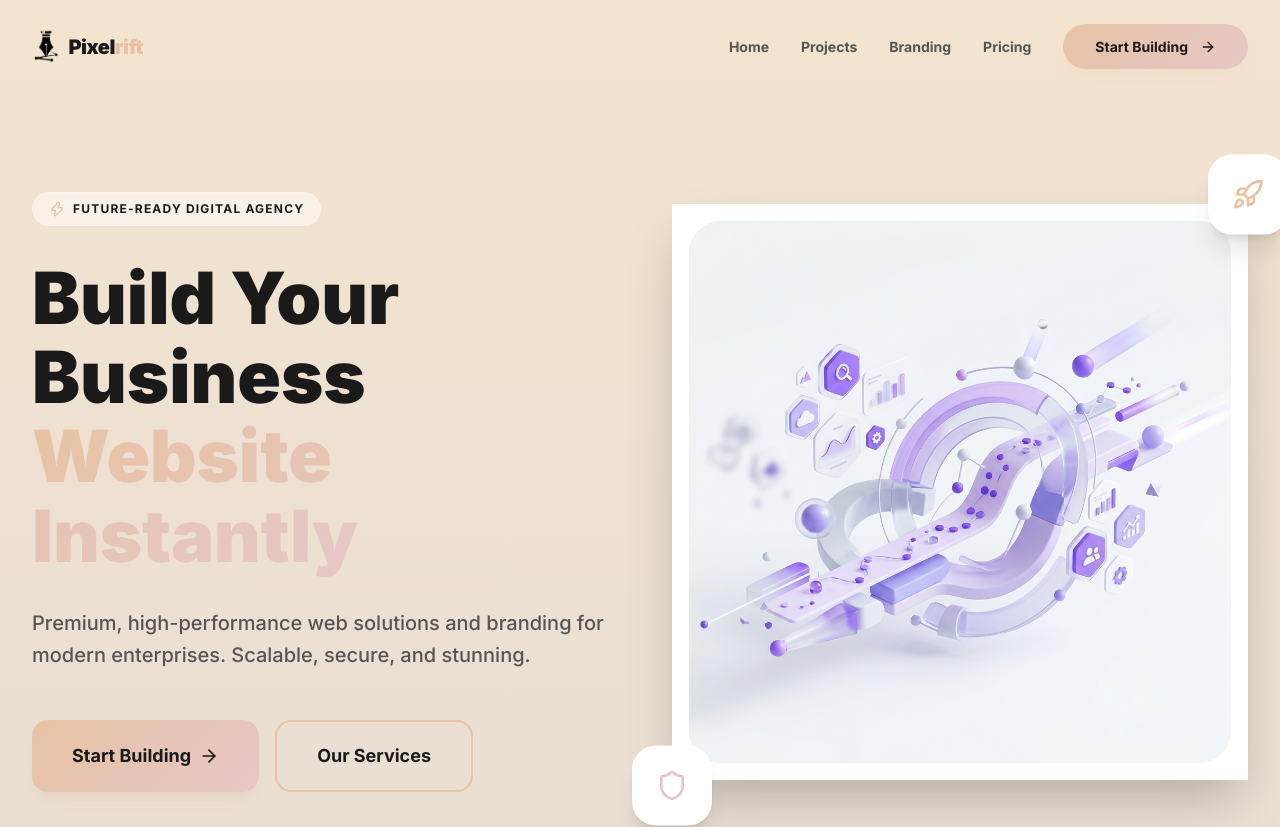
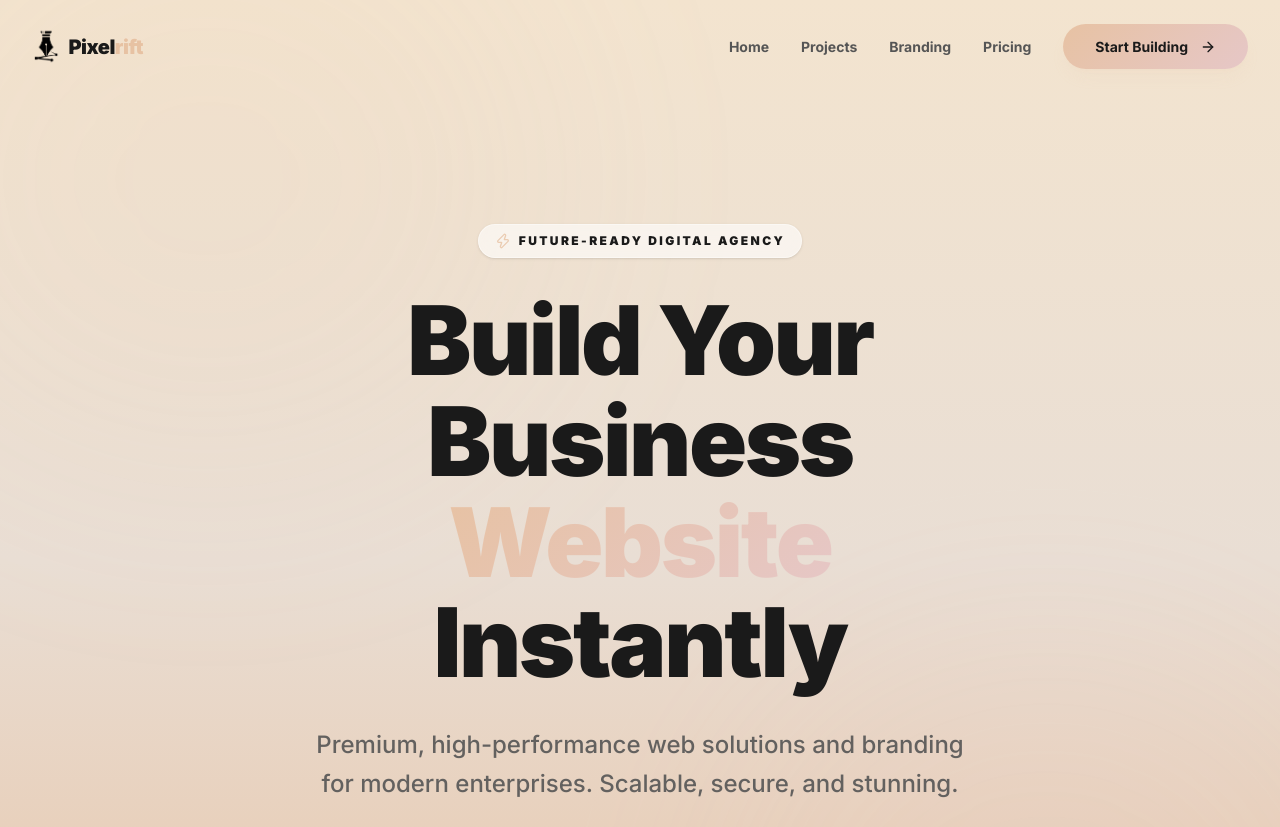
Before and after one commit to lUCIFER94008/Pixelrift, a Next.js app: page / in a window 1280 px wide. Shown: the top 827 px of the page. Built offline with nearby package versions, Linux system fonts and the light colour scheme.

Commit message:
feat: initialize project with custom Tailwind configuration and landing page layout

```diff
--- a/app/globals.css
+++ b/app/globals.css
@@ -104,7 +104,7 @@
 
   /* Hero Gradient */
   .bg-hero-gradient {
-    background: linear-gradient(180deg, #F3E4CF 0%, #E9DED4 100%);
+    background: linear-gradient(180deg, #F3E4CF 0%, #E9DED4 50%, #E7C2A3 100%);
   }
 
   @keyframes marquee {
--- a/app/page.js
+++ b/app/page.js
@@ -97,65 +97,59 @@ export default function LandingPage() {
   return (
     <div className="relative">
       {/* ══════════ 1. HERO SECTION ══════════ */}
-      <section className="relative pt-32 pb-20 md:pt-48 md:pb-32 overflow-hidden bg-hero-gradient">
-        <div className="max-w-7xl mx-auto px-4 sm:px-6 lg:px-8">
-          <div className="grid lg:grid-cols-2 gap-16 items-center">
-            {/* Left Column */}
+      <section className="relative pt-40 pb-32 md:pt-56 md:pb-48 overflow-hidden bg-hero-gradient">
+        {/* Background Blur Shapes */}
+        <div className="absolute inset-0 overflow-hidden pointer-events-none">
+          <motion.div
+            animate={{
+              scale: [1, 1.2, 1],
+              opacity: [0.3, 0.5, 0.3],
+              x: [0, 50, 0],
+              y: [0, 30, 0]
+            }}
+            transition={{ duration: 8, repeat: Infinity, ease: "easeInOut" }}
+            className="absolute top-[-10%] left-[-10%] w-[50%] h-[50%] bg-primary/20 blur-[120px] rounded-full"
+          />
+          <motion.div
+            animate={{
+              scale: [1.2, 1, 1.2],
+              opacity: [0.3, 0.5, 0.3],
+              x: [0, -50, 0],
+              y: [0, -30, 0]
+            }}
+            transition={{ duration: 10, repeat: Infinity, ease: "easeInOut" }}
+            className="absolute bottom-[-10%] right-[-10%] w-[50%] h-[50%] bg-secondary/20 blur-[120px] rounded-full"
+          />
+        </div>
+
+        <div className="max-w-7xl mx-auto px-4 sm:px-6 lg:px-8 relative z-10">
+          <div className="max-w-[800px] mx-auto text-center">
             <motion.div
-              initial={{ opacity: 0, x: -30 }}
-              animate={{ opacity: 1, x: 0 }}
+              initial={{ opacity: 0, y: 30 }}
+              animate={{ opacity: 1, y: 0 }}
               transition={{ duration: 0.8 }}
-              className="text-center lg:text-left"
             >
-              <div className="inline-flex items-center gap-2 px-4 py-2 bg-white/50 backdrop-blur-sm rounded-full text-text-primary text-xs font-bold uppercase tracking-widest mb-8 border border-white/20">
-                <Zap className="w-4 h-4 text-primary" /> Future-Ready Digital Agency
+              <div className="inline-flex items-center gap-2 px-4 py-2 bg-white/60 backdrop-blur-md rounded-full text-text-primary text-[10px] md:text-xs font-black uppercase tracking-[0.2em] mb-8 border border-white/40 shadow-sm">
+                <Zap className="w-4 h-4 text-primary animate-pulse" /> Future-Ready Digital Agency
               </div>
-              <h1 className="text-5xl md:text-7xl font-black text-text-primary leading-[1.1] mb-8">
+
+              <h1 className="text-5xl md:text-8xl font-black text-text-primary leading-[1.05] mb-8 tracking-tight">
                 Build Your Business <br />
-                <span className="text-pastel-gradient">Website Instantly</span>
+                <span className="text-pastel-gradient">Website</span> Instantly
               </h1>
-              <p className="text-text-secondary text-lg md:text-xl leading-relaxed mb-12 max-w-xl mx-auto lg:mx-0 font-medium">
+
+              <p className="text-text-secondary text-lg md:text-2xl leading-relaxed mb-12 font-medium max-w-2xl mx-auto opacity-90">
                 Premium, high-performance web solutions and branding for modern enterprises. Scalable, secure, and stunning.
               </p>
-              <div className="flex flex-col sm:flex-row gap-4 justify-center lg:justify-start">
-                <Link href="/projects" className="btn-pastel px-10 py-5 rounded-2xl text-lg shadow-xl shadow-primary/20 group">
-                  Start Building <ArrowRight className="w-5 h-5 group-hover:translate-x-1 transition-transform" />
+
+              <div className="flex flex-col sm:flex-row gap-6 justify-center items-center">
+                <Link href="/projects" className="btn-pastel px-12 py-6 rounded-2xl text-lg shadow-2xl shadow-primary/40 group w-full sm:w-auto transition-all hover:scale-105 active:scale-95">
+                  Start Building <ArrowRight className="ml-2 w-5 h-5 group-hover:translate-x-1 transition-transform" />
                 </Link>
-                <Link href="/branding" className="btn-outline px-10 py-5 rounded-2xl text-lg">
+                <Link href="/branding" className="btn-outline px-12 py-6 rounded-2xl text-lg shadow-lg hover:shadow-xl transition-all w-full sm:w-auto hover:bg-white/50 border-white/50 backdrop-blur-sm">
                   Our Services
                 </Link>
               </div>
-            </motion.div>
-
-            {/* Right Column */}
-            <motion.div
-              initial={{ opacity: 0, scale: 0.9 }}
-              animate={{ opacity: 1, scale: 1 }}
-              transition={{ duration: 0.8, delay: 0.2 }}
-              className="relative hidden lg:block"
-            >
-              <div className="bg-white p-4 rounded-px-lg shadow-2xl shadow-dark/5 border border-white/50">
-                <img
-                  src="/hero_illustration.png"
-                  alt="Pixelrift Hero"
-                  className="w-full h-auto rounded-[2rem] object-cover"
-                />
-              </div>
-              {/* Floating elements */}
-              <motion.div
-                animate={{ y: [0, -10, 0] }}
-                transition={{ duration: 4, repeat: Infinity, ease: "easeInOut" }}
-                className="absolute -top-10 -right-10 bg-white p-6 rounded-3xl shadow-xl"
-              >
-                 <Rocket className="w-8 h-8 text-primary" />
-              </motion.div>
-              <motion.div
-                animate={{ y: [0, 10, 0] }}
-                transition={{ duration: 5, repeat: Infinity, ease: "easeInOut" }}
-                className="absolute -bottom-10 -left-10 bg-white p-6 rounded-3xl shadow-xl"
-              >
-                 <Shield className="w-8 h-8 text-secondary" />
-              </motion.div>
             </motion.div>
           </div>
         </div>
```
